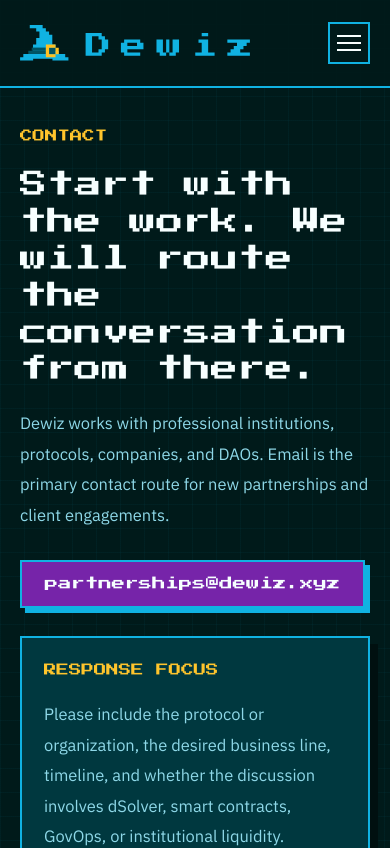
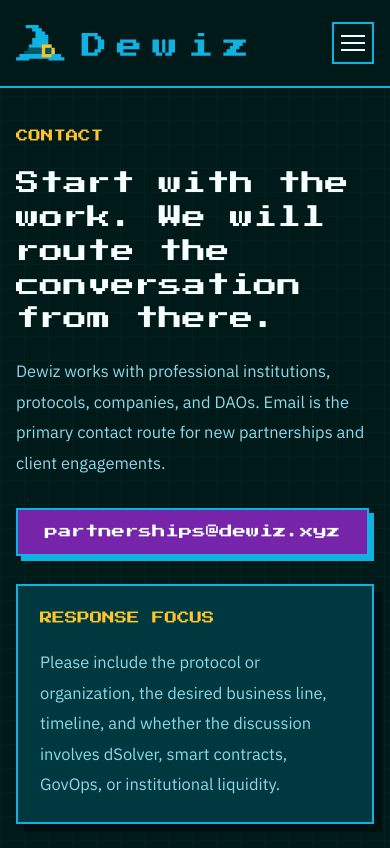
Before and after one commit to dewiz-xyz/dewiz-website, a Next.js app: page /contact in a window 390 px wide. Shown: the top 848 px of the page. Built offline with nearby package versions, Linux system fonts and the light colour scheme.

Commit message:
Fix retro mobile viewport overflow

```diff
--- a/components/footer.module.css
+++ b/components/footer.module.css
@@ -1,5 +1,6 @@
 .footer {
-  width: min(1180px, calc(100% - 40px));
+  width: min(1180px, calc(100vw - 40px));
+  max-width: calc(100vw - 40px);
   margin: 0 auto;
   padding: 34px 0 42px;
   color: var(--text-muted);
@@ -114,7 +115,8 @@
 
 @media (max-width: 760px) {
   .footer {
-    width: min(100% - 40px, 1180px);
+    width: min(calc(100vw - 32px), 1180px);
+    max-width: calc(100vw - 32px);
   }
 
   .footer__top,
--- a/components/header.module.css
+++ b/components/header.module.css
@@ -8,7 +8,8 @@
 
 .header__content {
   display: grid;
-  width: min(1180px, calc(100% - 40px));
+  width: min(1180px, calc(100vw - 40px));
+  max-width: calc(100vw - 40px);
   height: 86px;
   margin: 0 auto;
   grid-template-columns: minmax(0, auto) 1fr;
@@ -237,12 +238,13 @@
 
 @media (max-width: 760px) {
   .header__content {
-    width: min(100% - 40px, 1180px);
+    width: min(calc(100vw - 32px), 1180px);
+    max-width: calc(100vw - 32px);
     gap: 14px;
   }
 
   .logo {
-    width: min(230px, calc(100vw - 116px));
+    width: min(230px, calc(100vw - 108px));
     height: 36px;
   }
 
@@ -252,7 +254,7 @@
   }
 
   .logo__full svg {
-    width: min(230px, calc(100vw - 116px));
+    width: min(230px, calc(100vw - 108px));
     height: auto;
   }
 
@@ -271,10 +273,10 @@
 
 @media (max-width: 380px) {
   .logo {
-    width: min(204px, calc(100vw - 116px));
+    width: min(204px, calc(100vw - 108px));
   }
 
   .logo__full svg {
-    width: min(204px, calc(100vw - 116px));
+    width: min(204px, calc(100vw - 108px));
   }
 }
--- a/styles/globals.css
+++ b/styles/globals.css
@@ -77,8 +77,16 @@ a {
 
 html,
 body {
+  width: 100%;
   min-height: 100vh;
-  max-width: 100vw;
+  max-width: 100%;
+  overflow-x: hidden;
+}
+
+#__next {
+  width: 100%;
+  max-width: 100%;
+  overflow-x: hidden;
 }
 
 body {
@@ -90,7 +98,7 @@ body {
   background-size: 24px 24px;
   font-family: var(--font-body);
   letter-spacing: 0;
-  overflow-x: clip;
+  overflow-x: hidden;
   overflow-wrap: anywhere;
 }
 
--- a/styles/site.module.css
+++ b/styles/site.module.css
@@ -2,10 +2,14 @@
   min-height: 100vh;
   display: flex;
   flex-direction: column;
+  width: 100%;
+  max-width: 100%;
+  overflow-x: hidden;
 }
 
 .main {
-  width: min(1180px, calc(100% - 40px));
+  width: min(1180px, calc(100vw - 40px));
+  max-width: calc(100vw - 40px);
   margin: 0 auto;
   flex: 1;
   min-width: 0;
@@ -47,7 +51,8 @@
   max-width: 980px;
   font-size: clamp(1.45rem, 4vw, 3.15rem);
   line-height: 1.35;
-  overflow-wrap: break-word;
+  overflow-wrap: anywhere;
+  word-break: break-word;
 }
 
 .hero__copy p,
@@ -234,7 +239,8 @@ video.heroDiagram {
 .ctaBand h2 {
   font-size: clamp(1.38rem, 3vw, 2.45rem);
   line-height: 1.45;
-  overflow-wrap: break-word;
+  overflow-wrap: anywhere;
+  word-break: break-word;
 }
 
 .valueCounter {
@@ -525,7 +531,8 @@ video.heroDiagram {
 
 @media (max-width: 720px) {
   .main {
-    width: min(100% - 40px, 1180px);
+    width: min(calc(100vw - 32px), 1180px);
+    max-width: calc(100vw - 32px);
   }
 
   .hero,
@@ -547,7 +554,8 @@ video.heroDiagram {
   }
 
   .hero__copy h1 {
-    font-size: clamp(1.22rem, 7vw, 2rem);
+    font-size: clamp(1.12rem, 6.1vw, 1.7rem);
+    line-height: 1.42;
   }
 
   .actions {
@@ -566,7 +574,7 @@ video.heroDiagram {
 
 @media (max-width: 380px) {
   .hero__copy h1 {
-    font-size: clamp(1.04rem, 6vw, 1.3rem);
+    font-size: clamp(1rem, 5.7vw, 1.22rem);
     line-height: 1.45;
   }
 
```
